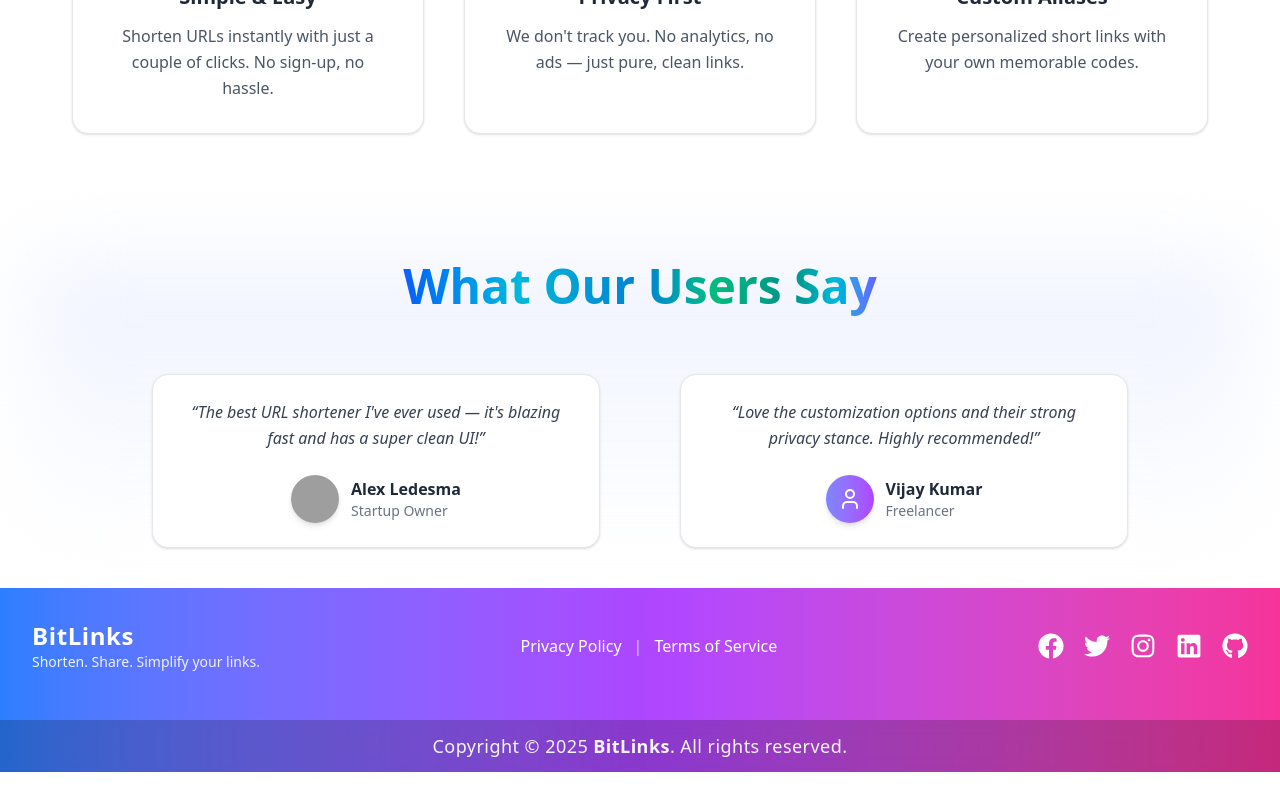
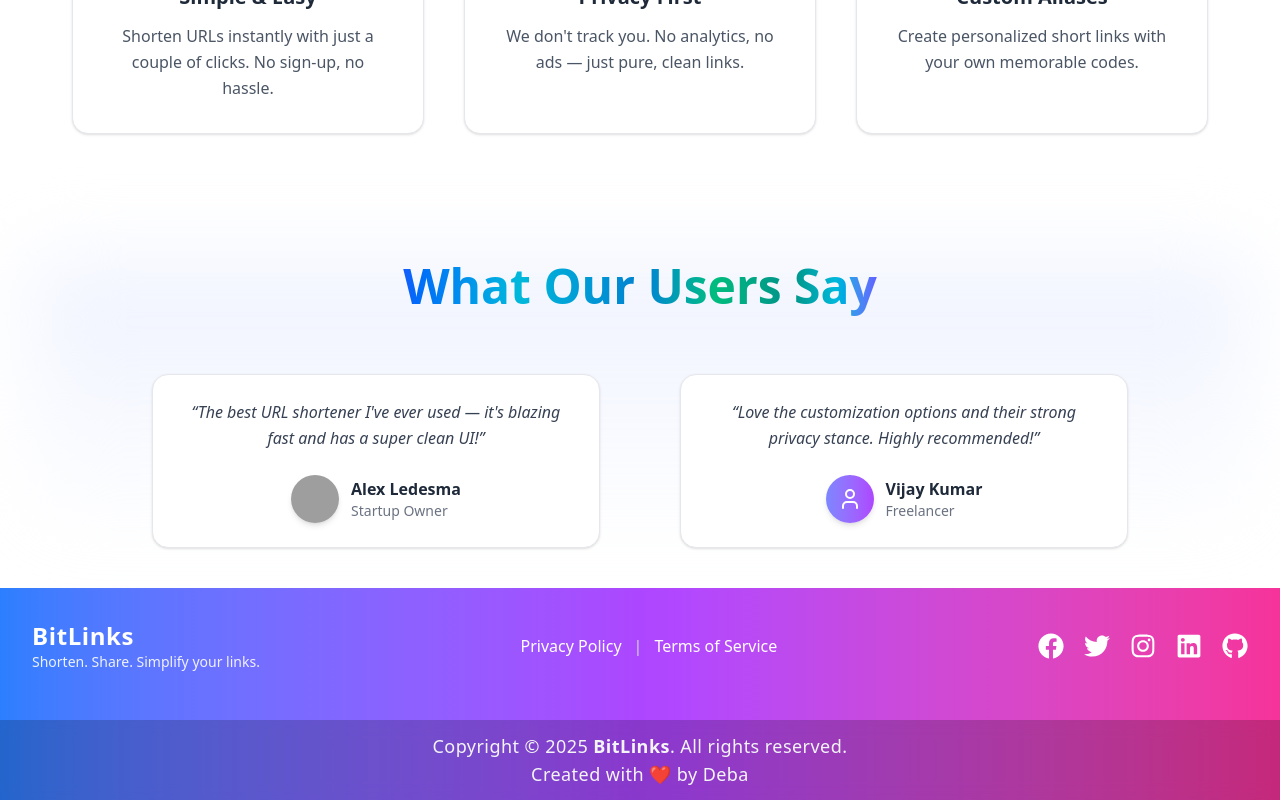
Before and after one commit to 2000Deba/BitLinks, a Next.js app: page / in a window 1280 px wide. Shown: the part 1050-1850 px from the top of the page. Before the commit the page ends 1822 px from the top, so only its background shows below. Built offline with nearby package versions, Linux system fonts and the light colour scheme; grey boxes are pictures that could not be loaded.

Commit message:
Initial commit

```diff
--- a/components/Footer.js
+++ b/components/Footer.js
@@ -79,9 +79,10 @@ export default function Footer() {
 
             {/* Bottom - Copyright */}
             <div className="bg-black/20 backdrop-blur-sm mt-4">
-                <p className="text-sm sm:text-lg text-gray-100 text-center py-3 tracking-wide">
+                <p className="text-sm sm:text-lg text-gray-100 text-center pt-3 tracking-wide">
                     Copyright &copy; {year} <span className="font-semibold">BitLinks</span>. All rights reserved.
                 </p>
+                <p className="text-sm sm:text-lg text-gray-100 text-center pb-3 tracking-wide">Created with ❤️ by Deba</p>
             </div>
         </footer>
     );
```
